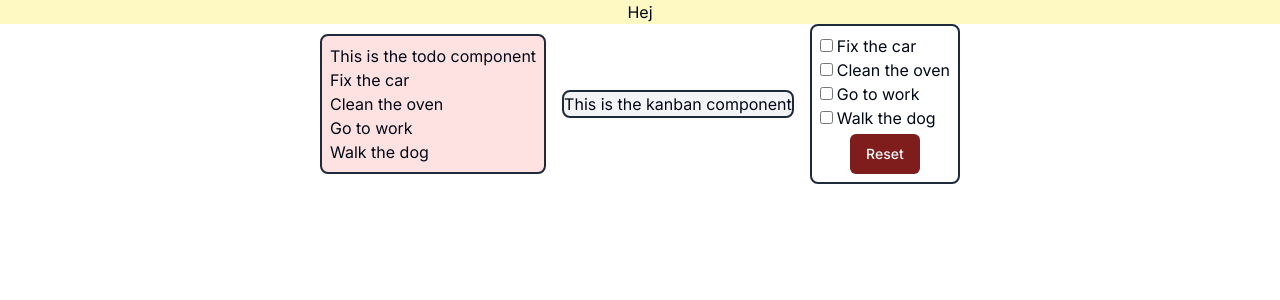
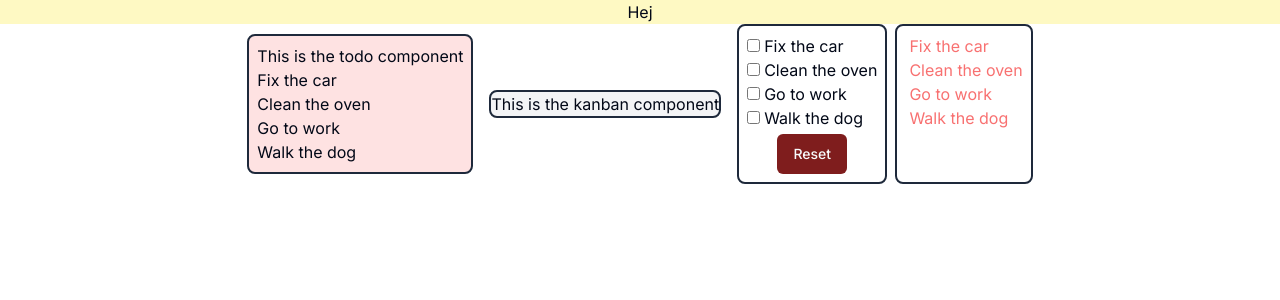
Before and after one commit to martinwinther/adhd-dashboard, a Next.js app: page / in a window 1280 px wide. Both pictures are taken after a click on the button "Reset". Shown: the top 300 px of the page. Built offline with nearby package versions, Linux system fonts and the light colour scheme.

Commit message:
Added yesterdays tasklist
added a list that tracks previous days completed tasks, so you can know which ones to prioritize next day

```diff
--- a/src/components/Test.jsx
+++ b/src/components/Test.jsx
@@ -1,8 +1,6 @@
 "use client";
 import React, { useState } from "react";
 import { Button } from "@/components/ui/button";
-
-
 
 const Test = () => {
 	const arrayOfDailyTasks = [
@@ -29,6 +27,7 @@ const Test = () => {
 	];
 
 	const [dailyTasks, setDailyTasks] = useState(arrayOfDailyTasks);
+	const [dailyTasksYesterday, setDailyTasksYesterday] = useState([]);
 
 	const toggleComplete = (id) => {
 		const updatedDailyTasks = dailyTasks.map((dailyTask) => {
@@ -40,41 +39,79 @@ const Test = () => {
 		setDailyTasks(updatedDailyTasks);
 	};
 
-	const resetComplete = () => {
+	const handleReset = () => {
 		const updatedDailyTasks = dailyTasks.map((dailyTask) => {
 			return { ...dailyTask, isComplete: false };
 		});
 		setDailyTasks(updatedDailyTasks);
+		setDailyTasksYesterday(dailyTasks);
 	};
 
-	const TaskList = ({ tasklist }) => {
-		return (<div>
-			<div>
+	const TaskList = ({ tasklist, tasklistYesterday }) => {
+		return (
+			<div className="flex">
+				{/* Left side list */}
+				<div className="border-2 rounded-lg p-2 me-2">
+					<div className="">
 						<ul>
 							{tasklist.map((dailyTask) => (
 								<li key={dailyTask.id}>
+									<label className="cursor-pointer">
 										<input
 											type="checkbox"
 											checked={dailyTask.isComplete}
 											onChange={() => toggleComplete(dailyTask.id)}
 										/>
-						<span className={dailyTask.isComplete ? "line-through ps-1" : " ps-1"}>
+										<span
+											className={
+												dailyTask.isComplete ? "line-through ps-1" : " ps-1"
+											}
+										>
 											{dailyTask.todo}
 										</span>
+									</label>
 								</li>
 							))}
 						</ul>
 					</div>
 					<div className="flex justify-center pt-1">
-				<Button variant="destructive" onClick={() => resetComplete()}>Reset</Button>
+						<Button variant="destructive" onClick={() => handleReset()}>
+							Reset
+						</Button>
 					</div>
+				</div>
+
+				{/* Right side list */}
+				{dailyTasksYesterday.length > 0 ? (
+					<div className="border-2 rounded-lg p-2">
+						<ul>
+							{tasklistYesterday.map((dailyTasksYesterday) => (
+								<li key={dailyTasksYesterday.id}>
+									<label className="cursor-pointer">
+										<span
+											className={
+												dailyTasksYesterday.isComplete
+													? "line-through ps-1"
+													: "text-red-400 ps-1"
+											}
+										>
+											{dailyTasksYesterday.todo}
+										</span>
+									</label>
+								</li>
+							))}
+						</ul>
+					</div>
+				) : (
+					""
+				)}
 			</div>
 		);
 	};
 
 	return (
-		<div className="border-2 rounded-lg p-2">
-			<TaskList tasklist={dailyTasks} />
+		<div className="">
+			<TaskList tasklist={dailyTasks} tasklistYesterday={dailyTasksYesterday} />
 		</div>
 	);
 };
```
Also changed, not shown: 1 other file (tests, documents, lock files or other folders). Lines whose indentation alone changed are shown as unchanged.
